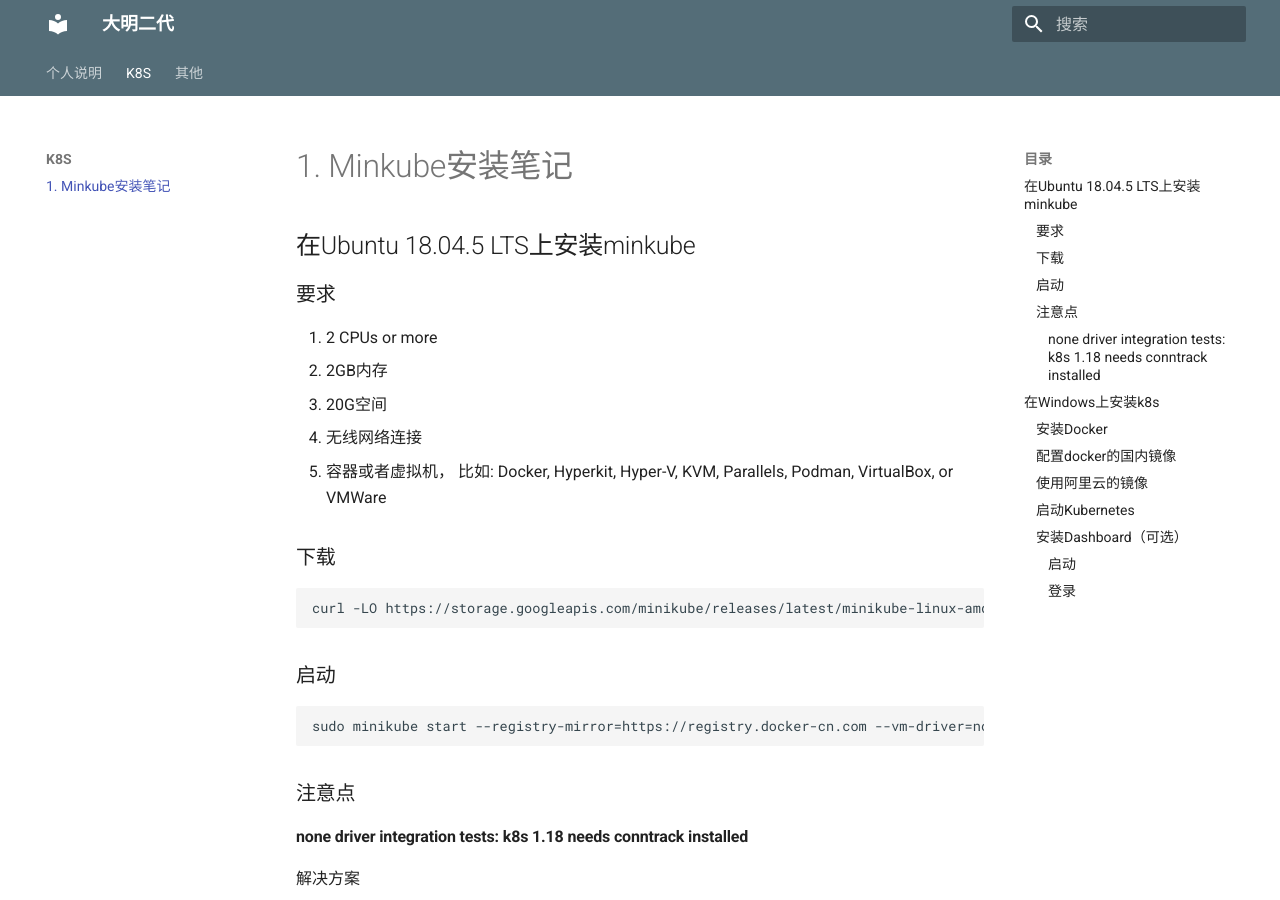
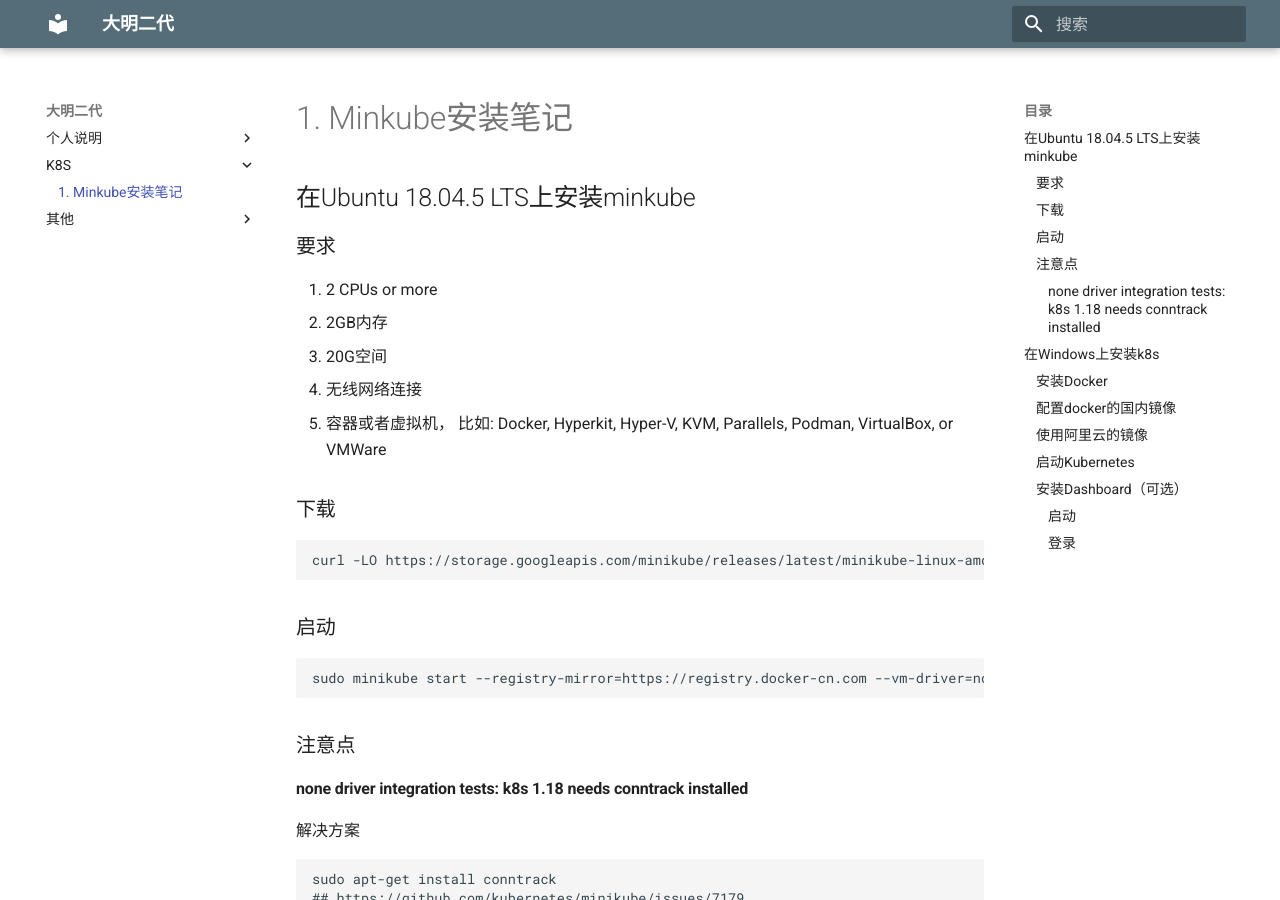
Before and after one commit to damingerdai/damingerdai.github.io, an MkDocs documentation site: the page built from docs/minkube.md, in a window 1280 px wide and 900 px high. Built offline with MkDocs 1.6.1 and Material for MkDocs 9.7.7, drawn with Linux system fonts in a browser that asks for light colours.

Commit message:
navigation tabs

```diff
--- a/mkdocs.yml
+++ b/mkdocs.yml
@@ -9,7 +9,8 @@ theme:
     primary: 'Blue Grey'
     accent: 'Pink'
   feature:
-    tabs: true
+    - navigation.tabs
+    - navigation.tabs.sticky
   #font:
     #text: 'Ubuntu'
     #code: 'Ubuntu Mono'
```
